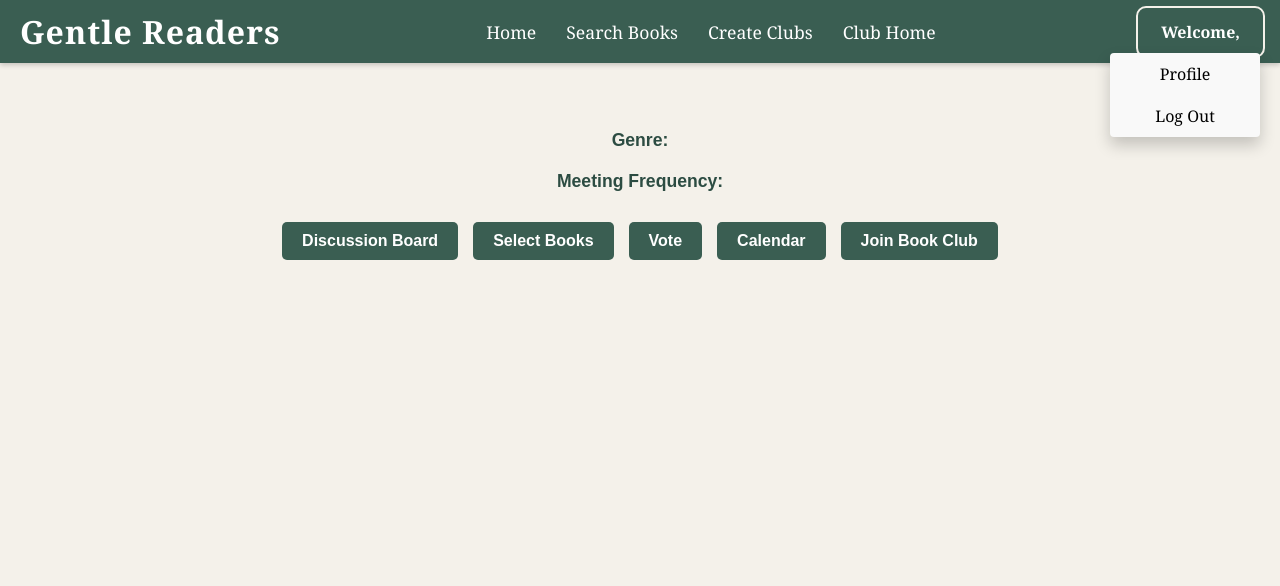
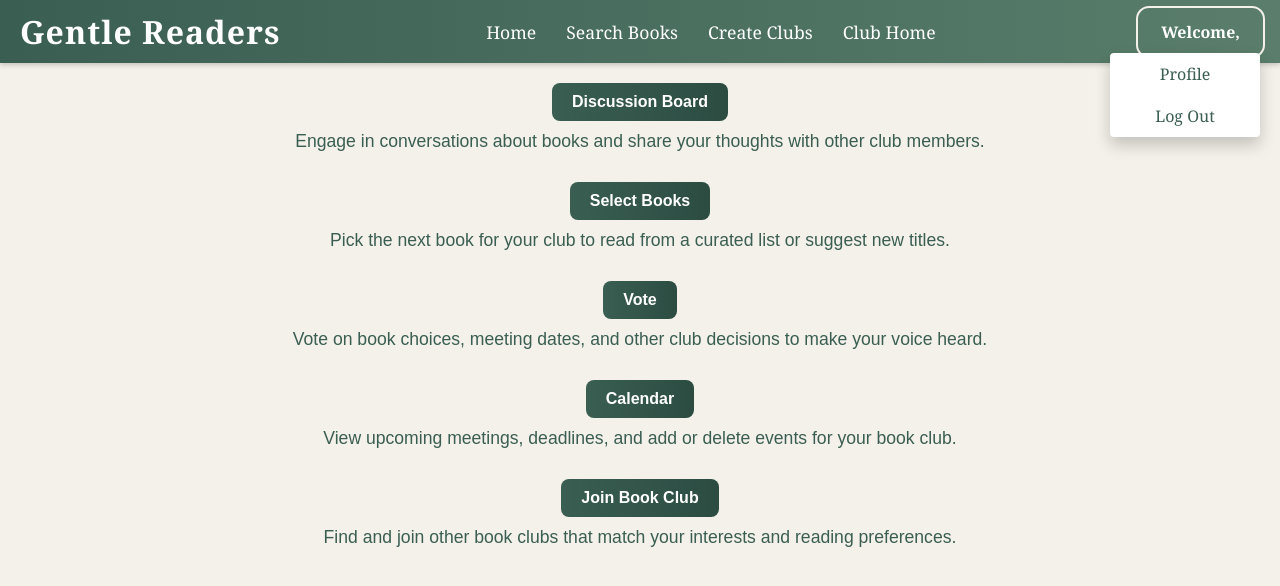
Before and after one commit to KirkGH/virtual-book-club, a website: page app/public/bookClub/clubCreation/bookClubHome/bookClubHome.html in a window 1280 px wide. Both pictures are taken after a click on the button "Welcome,". Drawn offline with Linux system fonts and the light colour scheme; no server answers.

Commit message:
fixed buttons in book club home

```diff
--- a/app/public/bookClub/clubCreation/bookClubHome/bookClubHome.html
+++ b/app/public/bookClub/clubCreation/bookClubHome/bookClubHome.html
@@ -31,27 +31,46 @@
       </div>
     </header>
 
-    <h1 id="clubNameHeading"></h1>
+    <!-- <h1 id="clubNameHeading"></h1>
     <p id="clubDescription"></p>
     <p><strong>Genre:</strong> <span id="clubGenre"></span></p>
-    <p><strong>Meeting Frequency:</strong> <span id="clubFrequency"></span></p>
+    <p><strong>Meeting Frequency:</strong> <span id="clubFrequency"></span></p> -->
 
     <div class="button-container">
-      <a href="/discussionBoard">
-        <button>Discussion Board</button>
-      </a>
+      <div>
+        <a href="/discussionBoard">
+          <button>Discussion Board</button>
+        </a>
+        <p>Engage in conversations about books and share your thoughts with other club members.</p>
+      </div>
+
+      <div>
       <a href="/bookSelection">
         <button>Select Books</button>
       </a>
+      <p>Pick the next book for your club to read from a curated list or suggest new titles.</p>
+      </div>
+
+      <div>
       <a href="/votingPage">
         <button>Vote</button>
       </a>
+      <p>Vote on book choices, meeting dates, and other club decisions to make your voice heard.</p>
+      </div>
+
+      <div>
       <a href="/calendar">
         <button>Calendar</button>
       </a>
+      <p>View upcoming meetings, deadlines, and add or delete events for your book club.</p>
+      </div>
+
+      <div>
       <a href="/bookClub/joinBookClub/joinBookClub">
         <button>Join Book Club</button>
       </a>
+      <p>Find and join other book clubs that match your interests and reading preferences.</p>
+      </div>
     </div>
   </body>
 </html>
--- a/app/public/bookClub/clubCreation/bookClubHome/styles.css
+++ b/app/public/bookClub/clubCreation/bookClubHome/styles.css
@@ -1,5 +1,5 @@
 header {
-  background-color: #3a5e52;
+  background: linear-gradient(90deg, #3a5e52, #5a7e6b); /* Subtle gradient */
   color: white;
   padding: 10px 20px;
   display: flex;
@@ -39,10 +39,12 @@ header {
   color: white;
   text-decoration: none;
   font-size: 1.1em;
+  transition: color 0.3s;
 }
 
 .nav-links a:hover {
   text-decoration: underline;
+  color: #f4f1ea;
 }
 
 /* Signup Button */
@@ -53,10 +55,13 @@ header {
   font-size: 1.1em;
   text-decoration: none;
   border-radius: 5px;
+  box-shadow: 0 2px 4px rgba(0, 0, 0, 0.2);
+  transition: background-color 0.3s, transform 0.2s;
 }
 
 .signup a:hover {
   background-color: #e4e4e4;
+  transform: scale(1.05);
 }
 
 html, body {
@@ -80,6 +85,7 @@ html, body {
   font-weight: bold;
   cursor: pointer;
   font-family: 'Georgia', serif;
+  transition: color 0.3s, background-color 0.3s;
 }
 
 .usernameClass:hover {
@@ -91,7 +97,7 @@ html, body {
   display: none;
   position: absolute;
   right: 0;
-  background-color: #f9f9f9;
+  background-color: #ffffff;
   box-shadow: 0px 8px 16px rgba(0, 0, 0, 0.2);
   z-index: 1;
   min-width: 150px;
@@ -100,10 +106,11 @@ html, body {
 }
 
 .dropdown a {
-  color: black;
+  color: #3a5e52;
   text-decoration: none;
   display: block;
   padding: 10px 15px;
+  transition: background-color 0.3s;
 }
 
 .dropdown a:hover {
@@ -151,33 +158,51 @@ span {
 .button-container {
   margin-top: 20px;
   display: flex;
-  gap: 15px;
+  gap: 20px;
   flex-wrap: wrap;
   justify-content: center;
+  text-align: center;
+  /* vertical-align: middle; */
+}
+
+.button-with-description {
+  display: flex;
+  flex-direction: column;
+  align-items: center;
+  max-width: 200px; /* Limit width for better alignment */
+  text-align: center;
 }
 
 button {
-  background-color: #3a5e52;
+  background: linear-gradient(90deg, #3a5e52, #2c4c42);
   color: white;
   font-size: 1rem;
   font-weight: bold;
   padding: 10px 20px;
   border: none;
-  border-radius: 5px;
+  border-radius: 8px;
   cursor: pointer;
-  transition: background-color 0.3s, transform 0.2s;
+  transition: background 0.3s, transform 0.2s, box-shadow 0.2s;
 }
 
 button:hover {
-  background-color: #2c4c42;
+  background: linear-gradient(90deg, #2c4c42, #1a3228);
   transform: scale(1.05);
+  box-shadow: 0 4px 8px rgba(0, 0, 0, 0.2);
 }
 
 button:active {
   transform: scale(1);
+  box-shadow: 0 2px 4px rgba(0, 0, 0, 0.2);
 }
 
 button:focus {
   outline: 2px solid #f4f1ea;
   outline-offset: 3px;
 }
+
+.button-description {
+  margin-top: 8px;
+  font-size: 0.9rem;
+  color: #3a5e52;
+}
--- a/app/public/bookClub/joinBookClub/joinBookClub.js
+++ b/app/public/bookClub/joinBookClub/joinBookClub.js
@@ -13,7 +13,7 @@ document.addEventListener("DOMContentLoaded", function () {
 
     if (matchedClub) {
       window.location.href =
-        "/app/public/bookClub/clubCreation/bookClubHome/bookClubHome.html";
+        "/bookClub/clubCreation/bookClubHome/bookClubHome";
     } else {
       joinStatus.textContent = "Invalid join code. Please try again.";
     }
```
